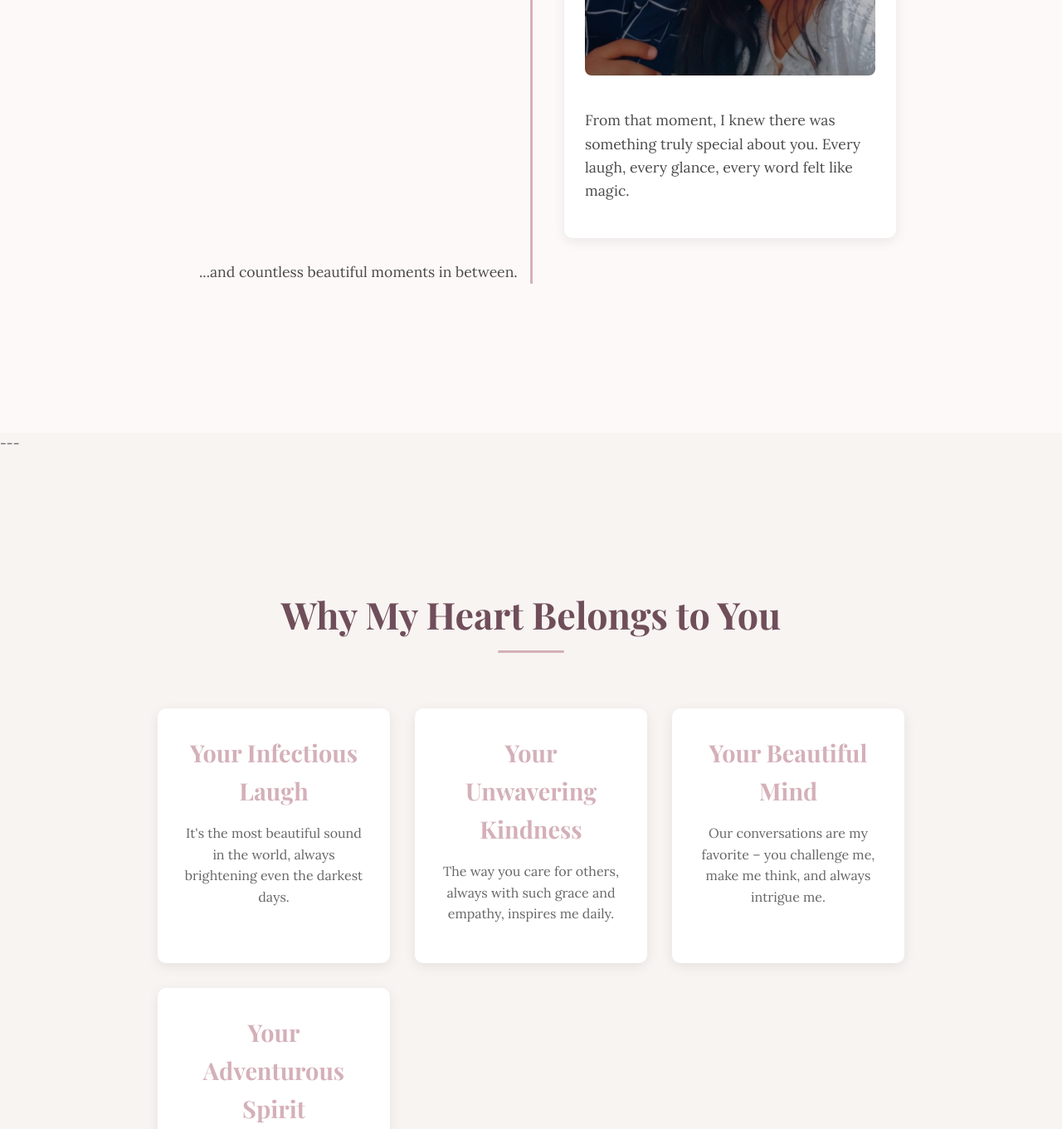
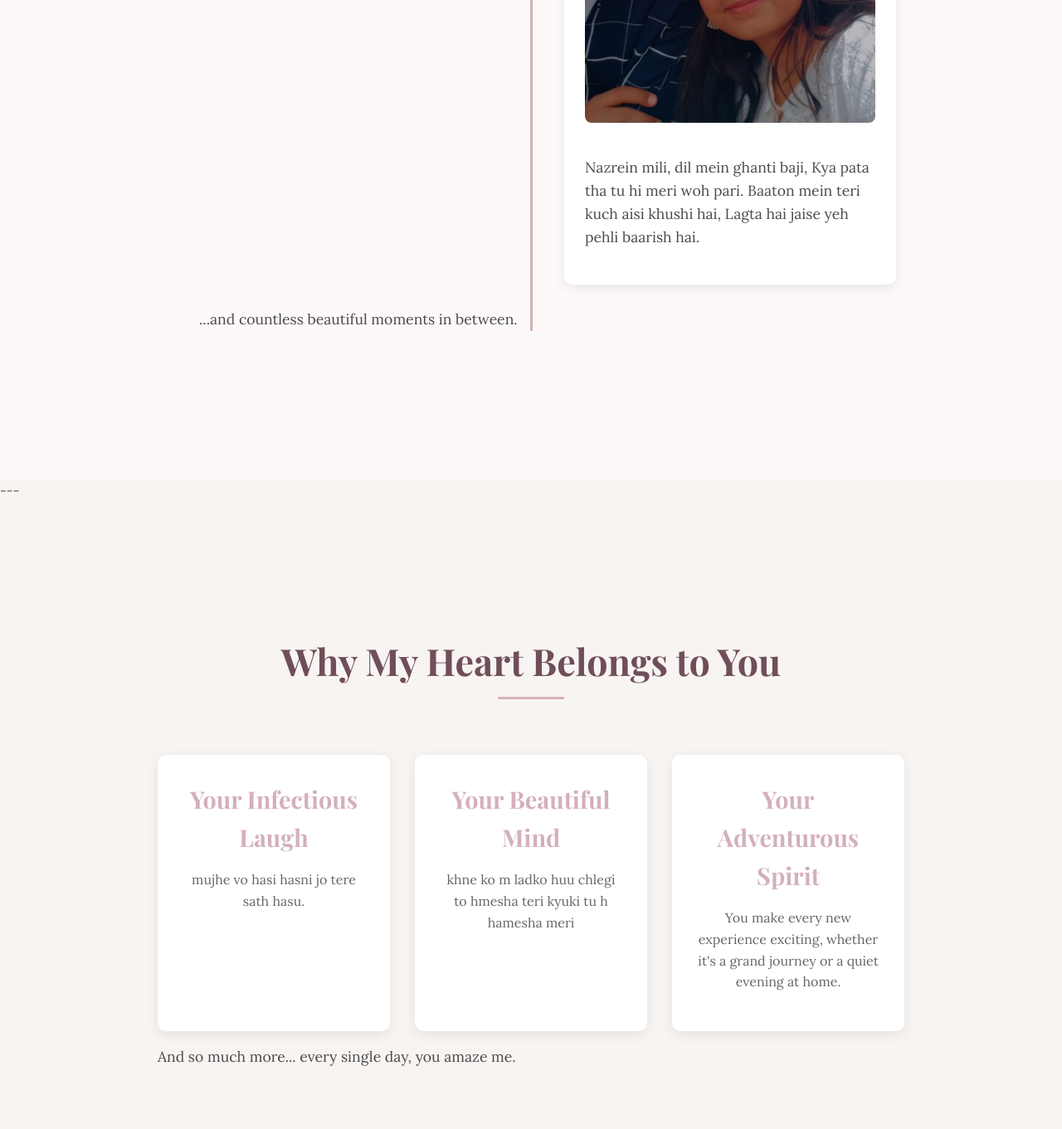
Before and after one commit to mohitchandwai/tanisha, a plain HTML site: page index.html in a window 1280 px wide. Shown: the part 2740-4101 px from the top of the page at 83% size. Drawn offline with nearby package versions, Linux system fonts and the light colour scheme.

Commit message:
Update index.html

```diff
--- a/index.html
+++ b/index.html
@@ -30,7 +30,10 @@
                         <h3>The Day Our Paths Crossed</h3>
                         <p class="date">28-march</p>
                         <img src="9277b42b6ed476e2d18d9e7f1e97e442.jpg" alt="Our First Meeting">
-                        <p>Remember that day? It feels like just yesterday and a lifetime ago. Little did I know, my world was about to change forever.</p>
+                        <p>Jabse dekha hai tumko, ek ajab sa jadoo chha gaya hai,
+                            Dil mein ek naya geet, hothon pe muskurahat aa gaya hai.
+                            Pehle to thi zindagi bas ek safar bejaan sa,
+                            Ab har lamha tumhare naam se mehak utha gaya hai.</p>
                     </div>
                 </div>
                 <div class="timeline-item reveal-item">
@@ -39,7 +42,10 @@
                         <h3>Our First 27-April</h3>
                         <p class="date">shri radha krishna ki janam bhoomi mathura</p>
                         <img src="IMG-20240427-WA0006.jpg" alt="Our First Date">
-                        <p>From that moment, I knew there was something truly special about you. Every laugh, every glance, every word felt like magic.</p>
+                        <p>Nazrein mili, dil mein ghanti baji,
+Kya pata tha tu hi meri woh pari.
+Baaton mein teri kuch aisi khushi hai,
+Lagta hai jaise yeh pehli baarish hai.</p>
                     </div>
                 </div>
 
@@ -55,15 +61,12 @@
             <div class="qualities-grid">
                 <div class="quality-item reveal-item">
                     <h3>Your Infectious Laugh</h3>
-                    <p>It's the most beautiful sound in the world, always brightening even the darkest days.</p>
+                    <p>mujhe vo hasi hasni jo tere sath hasu.</p>
                 </div>
-                <div class="quality-item reveal-item">
-                    <h3>Your Unwavering Kindness</h3>
-                    <p>The way you care for others, always with such grace and empathy, inspires me daily.</p>
-                </div>
+
                 <div class="quality-item reveal-item">
                     <h3>Your Beautiful Mind</h3>
-                    <p>Our conversations are my favorite – you challenge me, make me think, and always intrigue me.</p>
+                    <p>khne ko m ladko huu chlegi to hmesha teri kyuki tu h hamesha meri</p>
                 </div>
                 <div class="quality-item reveal-item">
                     <h3>Your Adventurous Spirit</h3>
```
